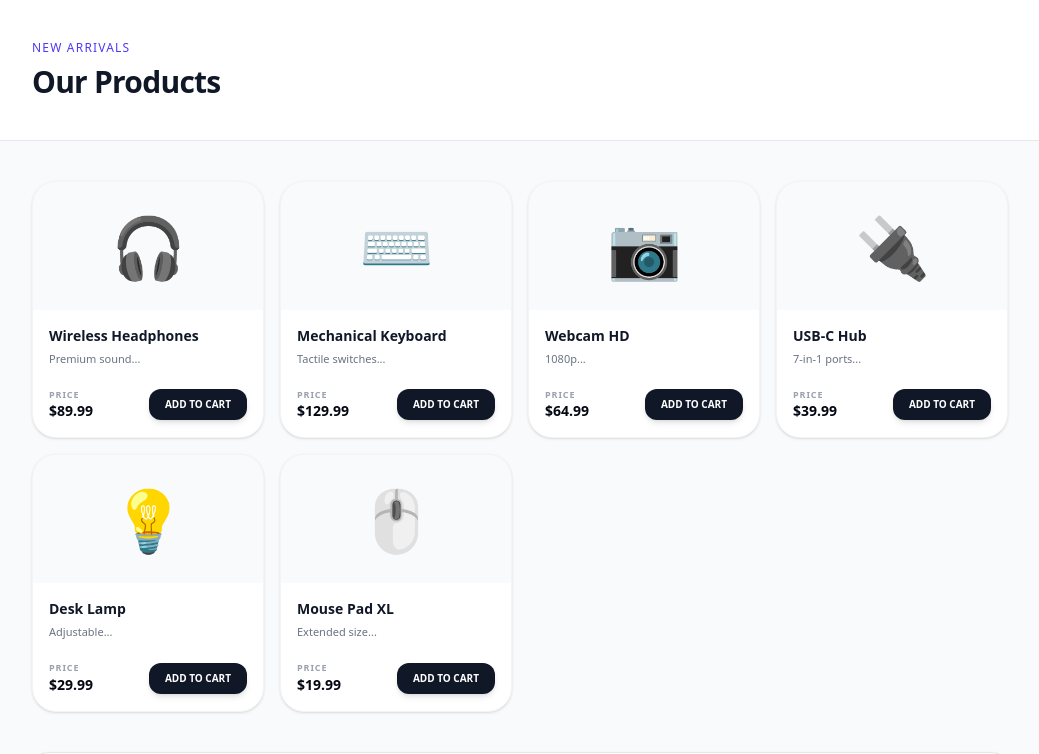
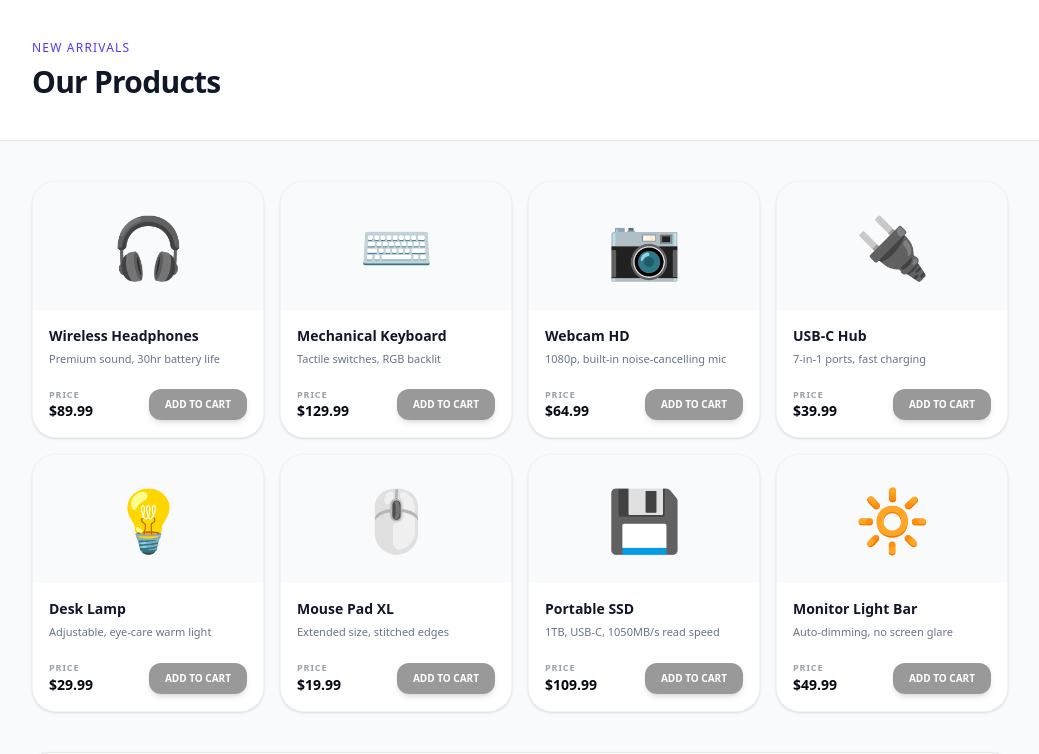
Before and after one commit to alvy00/nexist-jbtask, a Next.js app: page / in a window 1280 px wide. Shown: the top 754 px of the page, without its empty margins (120-1159 px from the left). Built offline with nearby package versions, Linux system fonts and the light colour scheme.

Commit message:
Final polishing taken care of and ready to deploy

```diff
--- a/components/CartSection.tsx
+++ b/components/CartSection.tsx
@@ -84,9 +84,13 @@ export function CartSection({ cart, total, onRemove }: CartSectionProps) {
                                         <span className="text-sm font-semibold text-gray-900">
                                             ${item.price.toFixed(2)}
                                         </span>
+
                                         <button
                                             onClick={() => onRemove(item)}
-                                            className="text-xs text-gray-300 hover:text-red-500 transition-colors cursor-pointer font-medium"
+                                            className={`text-xs font-medium px-4 py-1.5 rounded-lg transition-all duration-500
+                                            bg-white/5 backdrop-blur-lg border border-black/30 text-gray-300
+                                            hover:border-red-500/80 hover:bg-red-600/10 hover:text-red-400
+                                            hover:scale-105 active:scale-95 cursor-pointer`}
                                         >
                                             Remove
                                         </button>
--- a/components/ProductCard.tsx
+++ b/components/ProductCard.tsx
@@ -23,16 +23,15 @@ export function ProductCard({
             whileHover={{ y: -5 }}
             className="group relative bg-white border border-gray-100 rounded-3xl overflow-hidden shadow-sm hover:shadow-xl transition-all duration-300"
         >
-            {/* Visual Header / Emoji Area */}
+            {/* Visual Header */}
             <div className="h-32 flex items-center justify-center relative overflow-hidden bg-gray-50">
-                {/* Elegant, Slower Shine Animation */}
                 <div className="absolute inset-0 opacity-0 group-hover:opacity-100 transition-opacity duration-500 pointer-events-none">
                     <motion.div
                         initial={{ x: "-100%", rotate: 45 }}
                         whileHover={{ x: "100%" }}
                         transition={{
-                            duration: 1.5, // Slower, more elegant sweep
-                            ease: [0.4, 0, 0.2, 1], // Smooth professional easing
+                            duration: 1.5,
+                            ease: [0.4, 0, 0.2, 1],
                             repeat: 0,
                         }}
                         className="absolute inset-0 w-[50%] h-[200%] bg-gradient-to-r from-transparent via-white/40 to-transparent -top-1/2"
@@ -96,7 +95,7 @@ export function ProductCard({
               ${
                   inCart
                       ? "bg-gray-100 text-gray-400 cursor-not-allowed border border-gray-200"
-                      : "bg-gray-900 text-white hover:bg-indigo-600 active:bg-indigo-700 shadow-md cursor-pointer"
+                      : "bg-black/40 text-white hover:bg-green-600 active:bg-indigo-700 shadow-md hover:scale-105 active:scale-95 cursor-pointer"
               }`}
                     >
                         {inCart ? "ADDED" : "ADD TO CART"}
--- a/components/ProductGrid.tsx
+++ b/components/ProductGrid.tsx
@@ -11,38 +11,58 @@ export const products: Product[] = [
     {
         id: 1,
         name: "Wireless Headphones",
-        desc: "Premium sound...",
+        desc: "Premium sound, 30hr battery life",
         price: 89.99,
         emoji: "🎧",
     },
     {
         id: 2,
         name: "Mechanical Keyboard",
-        desc: "Tactile switches...",
+        desc: "Tactile switches, RGB backlit",
         price: 129.99,
         emoji: "⌨️",
     },
-    { id: 3, name: "Webcam HD", desc: "1080p...", price: 64.99, emoji: "📷" },
+    {
+        id: 3,
+        name: "Webcam HD",
+        desc: "1080p, built-in noise-cancelling mic",
+        price: 64.99,
+        emoji: "📷",
+    },
     {
         id: 4,
         name: "USB-C Hub",
-        desc: "7-in-1 ports...",
+        desc: "7-in-1 ports, fast charging",
         price: 39.99,
         emoji: "🔌",
     },
     {
         id: 5,
         name: "Desk Lamp",
-        desc: "Adjustable...",
+        desc: "Adjustable, eye-care warm light",
         price: 29.99,
         emoji: "💡",
     },
     {
         id: 6,
         name: "Mouse Pad XL",
-        desc: "Extended size...",
+        desc: "Extended size, stitched edges",
         price: 19.99,
         emoji: "🖱️",
+    },
+    {
+        id: 7,
+        name: "Portable SSD",
+        desc: "1TB, USB-C, 1050MB/s read speed",
+        price: 109.99,
+        emoji: "💾",
+    },
+    {
+        id: 8,
+        name: "Monitor Light Bar",
+        desc: "Auto-dimming, no screen glare",
+        price: 49.99,
+        emoji: "🔆",
     },
 ];
 
--- a/package.json
+++ b/package.json
@@ -15,7 +15,8 @@
     "react": "19.2.4",
     "react-dom": "19.2.4",
     "react-redux": "^9.2.0",
-    "react-toastify": "^11.1.0"
+    "react-toastify": "^11.1.0",
+    "redux-persist": "^6.0.0"
   },
   "devDependencies": {
     "@tailwindcss/postcss": "^4",
--- a/providers/ReduxProvider.tsx
+++ b/providers/ReduxProvider.tsx
@@ -1,7 +1,7 @@
 "use client";
 
+import store from "@/app/store";
 import { Provider } from "react-redux";
-import store from "@/app/store";
 
 export default function ReduxProvider({
     children,
```
Also changed, not shown: 1 other file (tests, documents, lock files or other folders).
